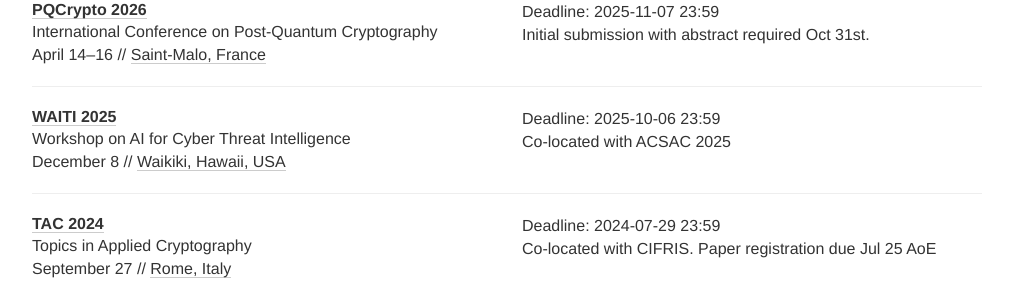
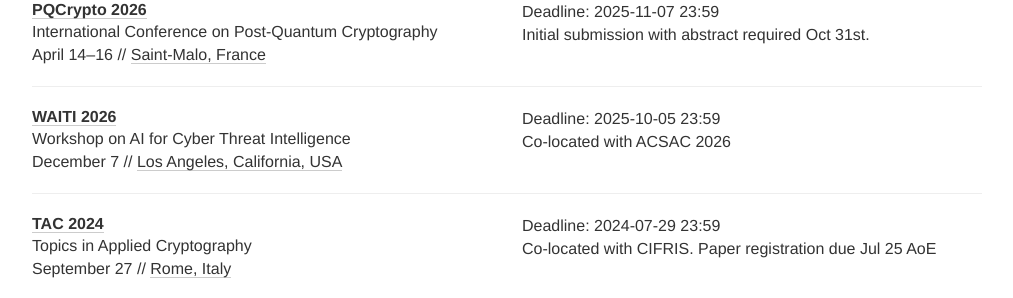
Before and after one commit to sec-deadlines/sec-deadlines.github.io, a Jekyll site: the page built from index.html, in a window 1280 px wide and 900 px high, scrolled down 22566 px. Shown: the part 152-450 px from the top of the window, without its empty margins (133-1146 px from the left). Built offline with Jekyll 4.4.1, drawn with Linux system fonts in a browser that asks for light colours; nearby versions of some CDN libraries; comment, search, counter and statistics services are not loaded.

Commit message:
update WAITI 2026

```diff
--- a/_data/conferences.yml
+++ b/_data/conferences.yml
@@ -1472,12 +1472,12 @@
 
 - name: WAITI
   description: Workshop on AI for Cyber Threat Intelligence
-  year: 2025
+  year: 2026
   link: https://waiti-workshop.github.io/
-  deadline: ["2025-10-06 23:59"]
-  comment: Co-located with ACSAC 2025
-  date: December 8
-  place: Waikiki, Hawaii, USA
+  deadline: ["2025-10-05 23:59"]
+  comment: Co-located with ACSAC 2026
+  date: December 7
+  place: Los Angeles, California, USA
   tags: [SEC, PRIV, SHOP, OTHERS]
 
 - name: TAC
```
